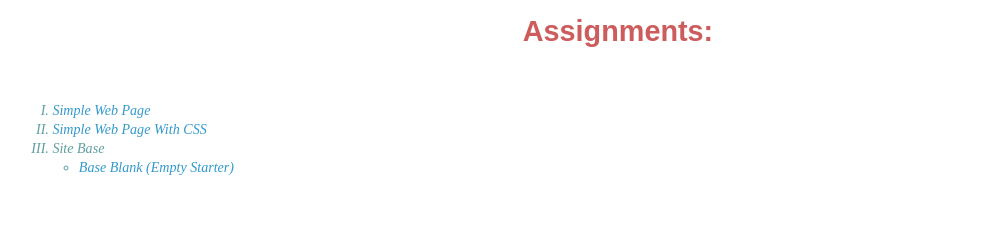
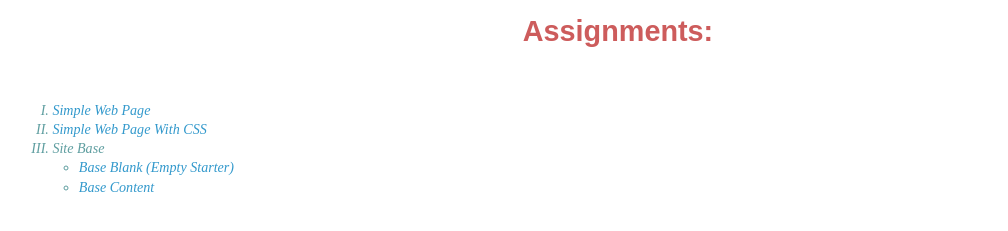
Before and after one commit to rojoypira/myclasswebsite, a plain HTML site: page art128/index.html in a window 1280 px wide. Shown: the part 119-350 px from the top of the page, without its empty margins (22-1030 px from the left). Drawn offline with Linux system fonts and the light colour scheme.

Commit message:
Update index.html

```diff
--- a/art128/index.html
+++ b/art128/index.html
@@ -20,6 +20,7 @@
     <li>Site Base
         <ul>
             <li><a href="base-blank/index.html">Base Blank (Empty Starter)</a></li>
+            <li><a href="base-content/index.html">Base Content</a></li>
         </ul>
     </li>
 </ol>
```
